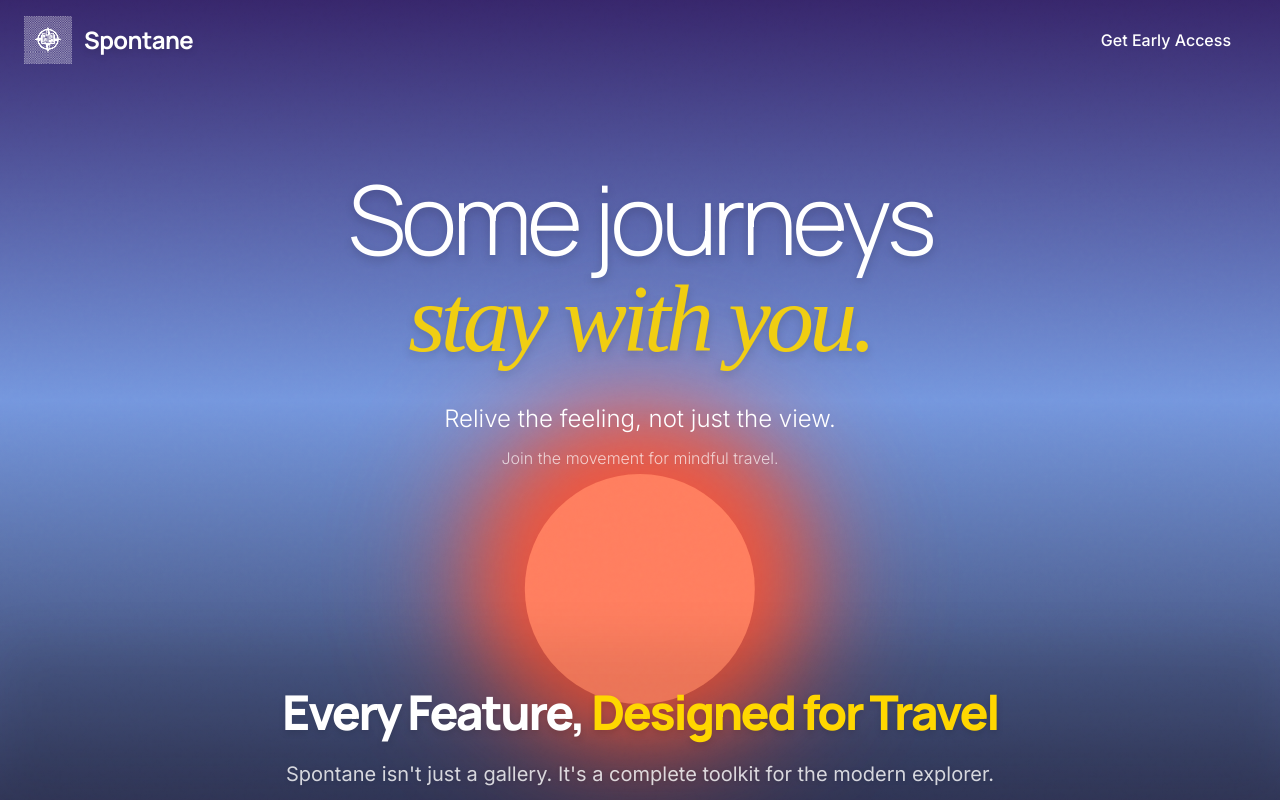
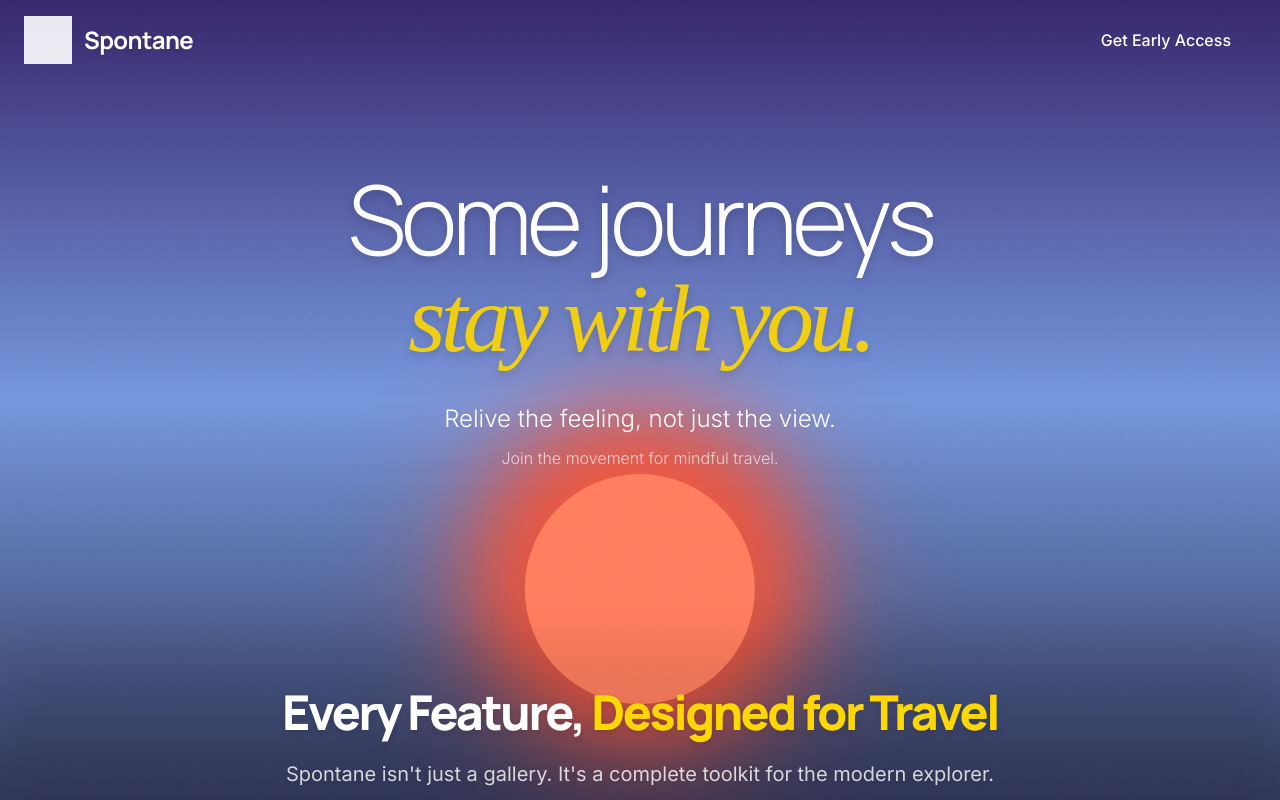
Before and after one commit to surajz12/spontane, a Next.js app: page / in a window 1280 px wide. Shown: the top 800 px of the page. Built offline with nearby package versions, Linux system fonts and the light colour scheme.

Commit message:
fix: resolve logo visibility and feedback button styling

```diff
--- a/app/globals.css
+++ b/app/globals.css
@@ -73,12 +73,18 @@
   }
 
   .logo-filter {
-    filter: url(#remove-white) brightness(0) invert(1);
-    transition: filter 3s ease-in-out;
+    filter: brightness(0) invert(1);
+    opacity: 0.9;
+    transition: filter 3s ease-in-out, opacity 0.3s ease;
+  }
+
+  .logo-filter:hover {
+    opacity: 1;
   }
 
   .sunrise .logo-filter {
-    filter: url(#remove-white) brightness(0);
+    filter: brightness(0);
+    opacity: 0.8;
   }
 }
 
--- a/app/layout.tsx
+++ b/app/layout.tsx
@@ -39,15 +39,6 @@ export default function RootLayout({
       <body className={cn("min-h-screen bg-background font-inter antialiased", inter.variable, manrope.variable)} suppressHydrationWarning>
         <SunsetProvider>
           <SunsetBackground />
-          <svg className="sr-only">
-            <filter id="remove-white" colorInterpolationFilters="sRGB">
-              <feColorMatrix type="matrix" values="
-                1 0 0 0 0
-                0 1 0 0 0
-                0 0 1 0 0
-                -1 -1 -1 3 0" />
-            </filter>
-          </svg>
           <div className="relative z-10">
             {children}
           </div>
--- a/components/feedback-form.tsx
+++ b/components/feedback-form.tsx
@@ -100,7 +100,7 @@ export function FeedbackForm() {
                     <Button
                         type="submit"
                         disabled={loading}
-                        className="w-full h-16 rounded-full text-xl font-manrope font-semibold bg-foreground text-background hover:bg-foreground/90 transition-all shadow-xl hover:shadow-2xl hover:-translate-y-0.5 duration-500 mt-4"
+                        className="w-full h-16 rounded-full text-xl font-manrope font-semibold bg-primary text-white hover:bg-primary/90 transition-all shadow-xl hover:shadow-2xl hover:-translate-y-0.5 duration-500 mt-4"
                     >
                         {loading ? <Loader2 className="w-6 h-6 animate-spin" /> : "Send Feedback"}
                     </Button>
```
